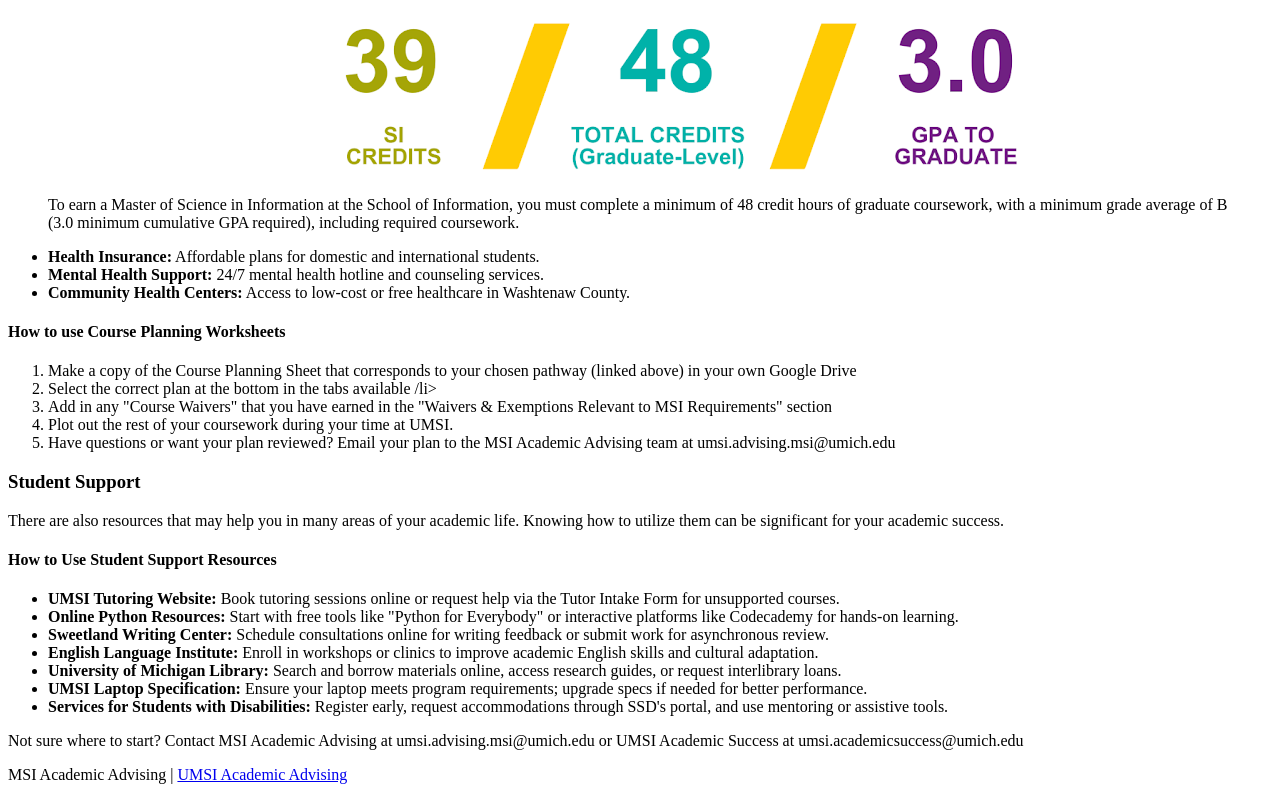
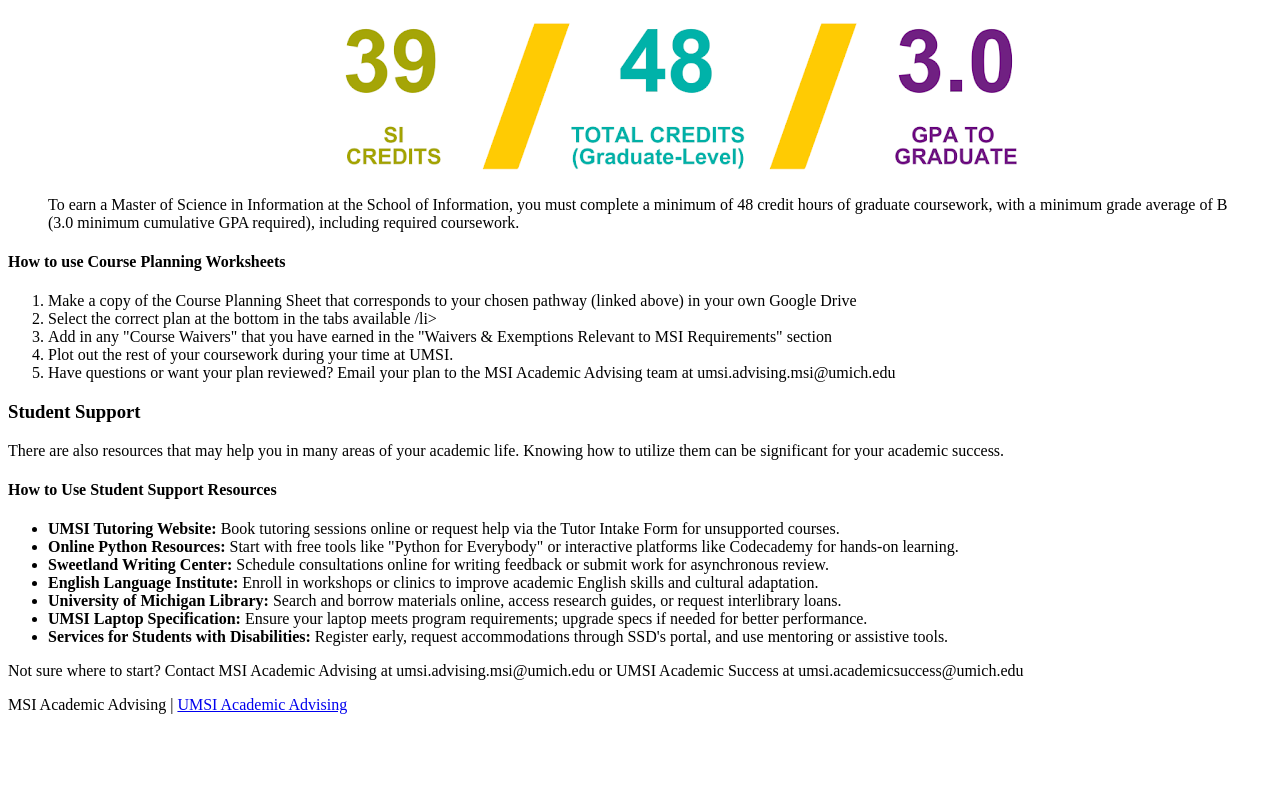
Before and after one commit to emillin-ctrl/client_project_html_w25, a plain HTML site: page msiadvising.html in a window 1280 px wide. Shown: the part 1848-2648 px from the top of the page. After the commit the page ends 2578 px from the top, so only its background shows below. Drawn offline with Linux system fonts and the light colour scheme.

Commit message:
Add files via upload

```diff
--- a/msiadvising.html
+++ b/msiadvising.html
@@ -57,11 +57,6 @@
                     <img src = "images/academic_planning.png" alt = "">
                     <figcaption>To earn a Master of Science in Information at the School of Information, you must complete a minimum of 48 credit hours of graduate coursework, with a minimum grade average of B (3.0 minimum cumulative GPA required), including required coursework.</figcaption>
                 </figure>
-                <ul>
-                    <li><strong>Health Insurance:</strong> Affordable plans for domestic and international students.</li>
-                    <li><strong>Mental Health Support:</strong> 24/7 mental health hotline and counseling services.</li>
-                    <li><strong>Community Health Centers:</strong> Access to low-cost or free healthcare in Washtenaw County.</li>
-                </ul>
             </article>
             <article>
                 <h4>How to use Course Planning Worksheets</h4>
```
